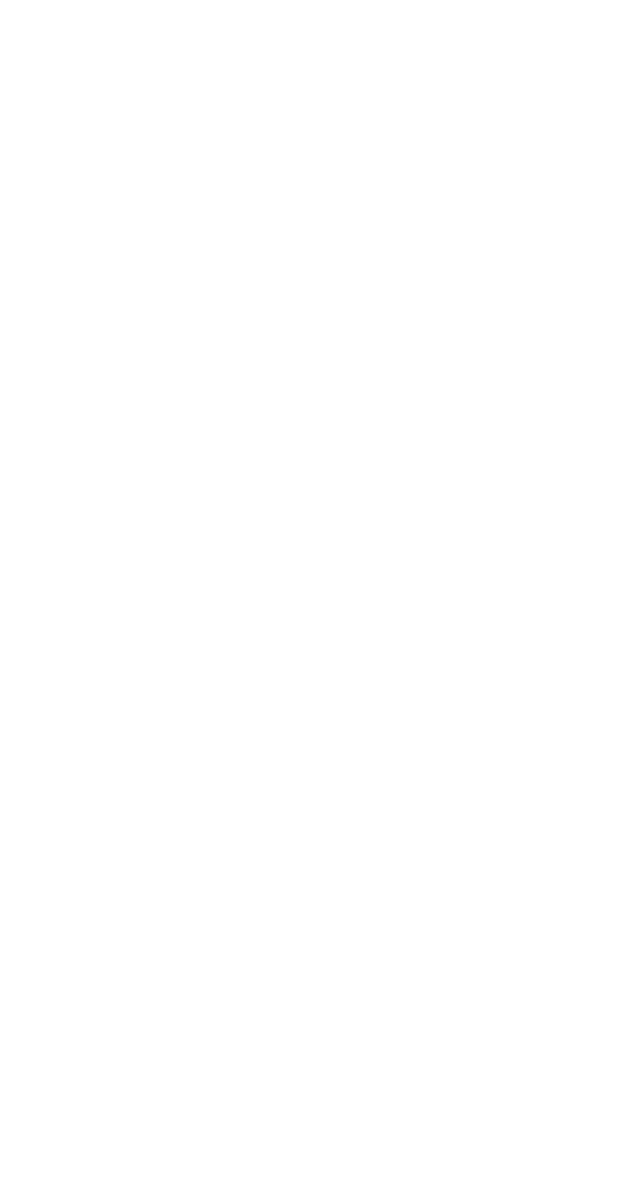
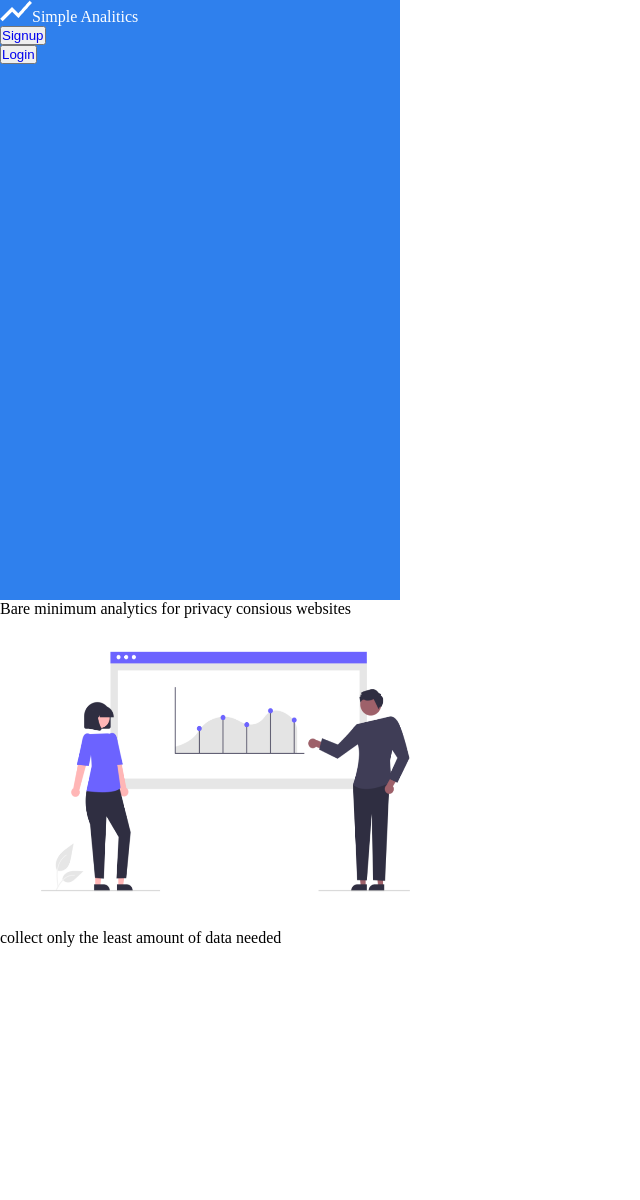
Before and after one commit to TornikeL38/tornike-lapauri-04-05, a plain HTML site: page index.html in a window 1280 px wide. Shown: the whole page, without its empty margins (0-640 px from the left). Before the commit the page ends 800 px from the top, so only its background shows below. Drawn offline with Linux system fonts and the light colour scheme.

Commit message:
add first page

```diff
--- a/index.html
+++ b/index.html
@@ -4,8 +4,38 @@
 	<meta charset="utf-8">
 	<meta name="viewport" content="width=device-width, initial-scale=1">
 	<title>lesson 5</title>
+	<link rel="stylesheet" type="text/css" href="style.css">
 </head>
 <body>
-
+	<div>
+		<div class="leftside">
+			<a href="index.html" id="txtcolor"><img src="images/Vector.png">Simple Analitics</a>
+			<form>
+				<div>
+					<button>
+						<a href="###">Signup</a>
+					</button>
+				</div>
+				<div>
+					<button>
+						<a href="###">Login</a>
+					</button>
+				</div>
+			</form>
+		</div>
+		<div class="rightside">
+			<p class="textlocation">
+				Bare minimum analytics for
+				privacy consious websites
+			</p>
+			<div >
+				<img src="images/firstpic.png" alt="simple analytics" id="picture">
+			</div>
+			<p>
+				collect only the least amount
+				of data needed
+			</p>
+		</div>
+	</div>
 </body>
 </html>
--- a/style.css
+++ b/style.css
@@ -0,0 +1,30 @@
+*{
+	box-sizing: border-box;
+	margin: 0;
+	padding: 0;
+	text-decoration: none;
+}
+.leftside{
+  display: inline-block;
+  width: 400px;
+  height: 600px;
+  background-color: #2F80ED;
+  text: color white;
+}
+.rightside{
+  display: inline-block;
+  width: 900px;
+  height: 600px;
+  background-color: white;
+}
+#txtcolor{
+  color: white;
+}
+#picture{
+  height: 307px;
+  width: 451px;
+}
+.textlocation{
+  left: 897px;
+  top: 82px;
+}
```
Also changed, not shown: images/Vector.png (added), images/firstpic.png (added).
